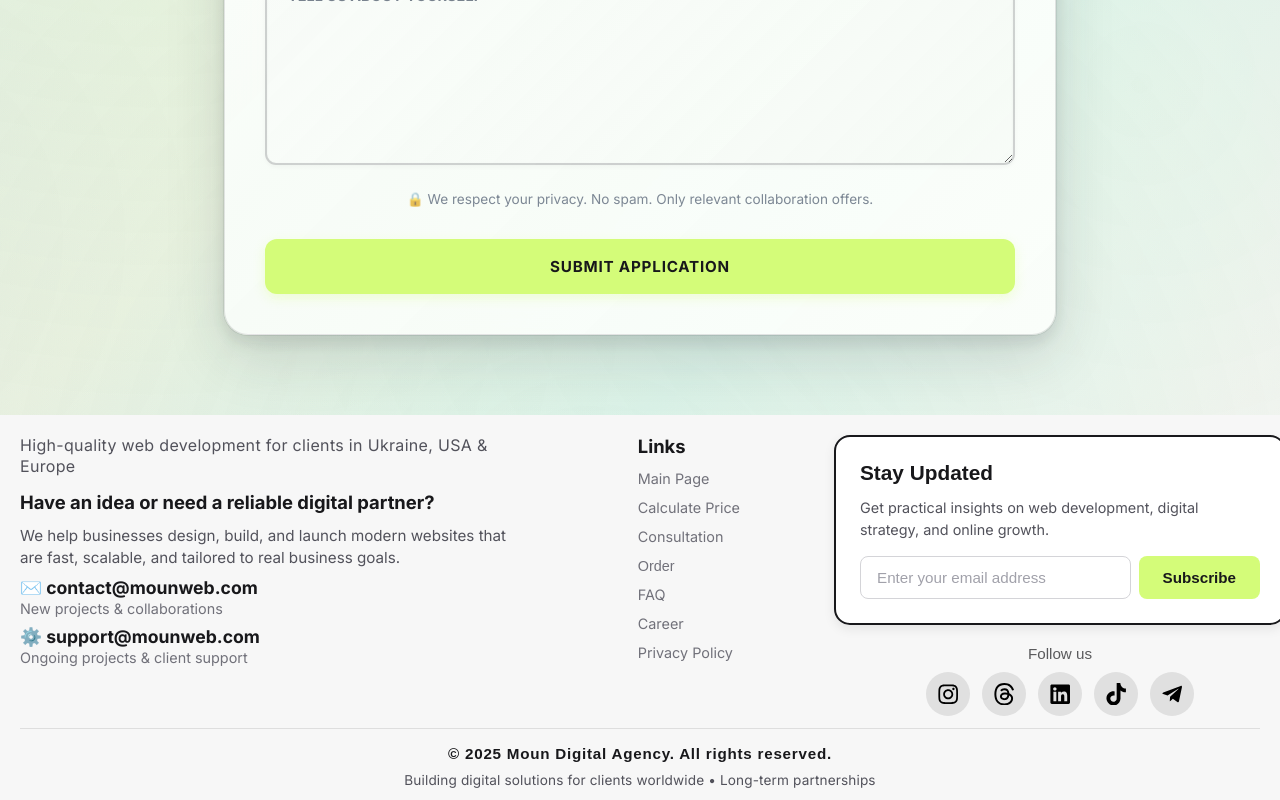
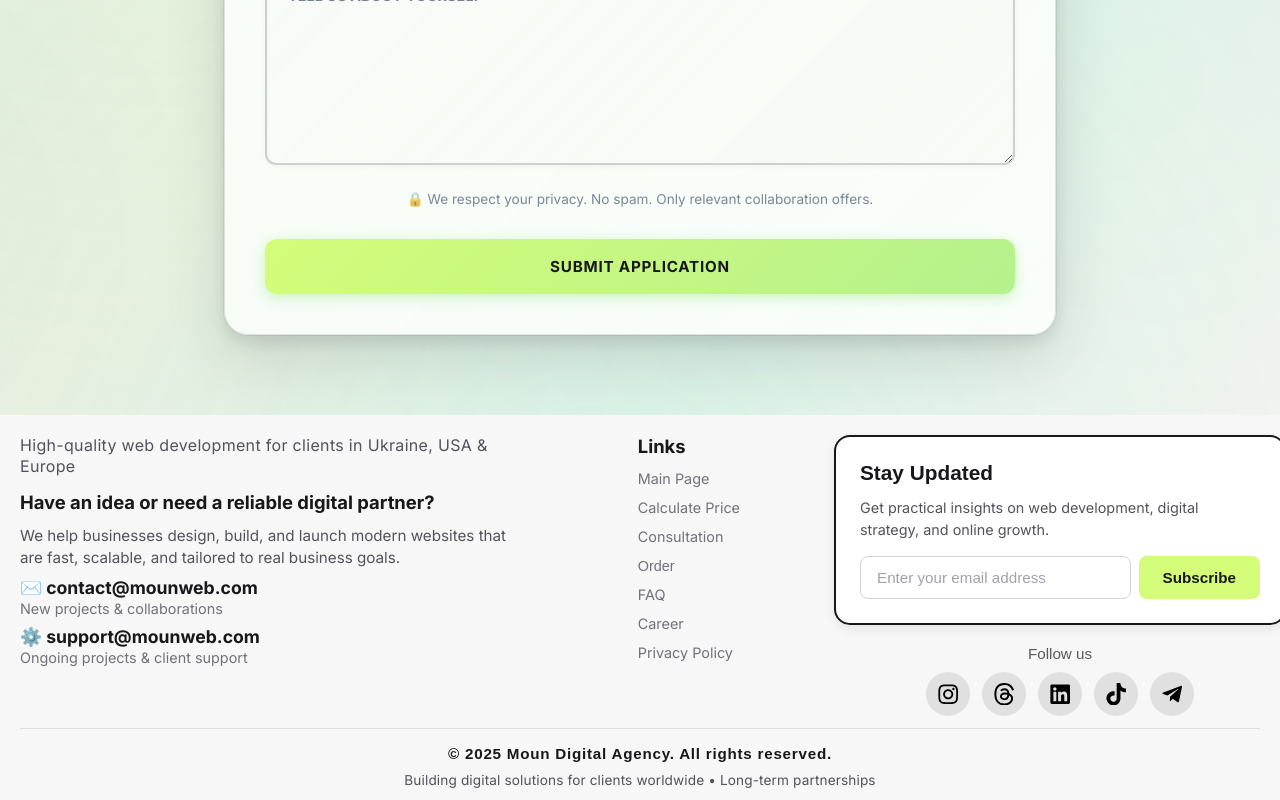
Before and after one commit to ScriptManBuilder/front-moun, a React (Create React App) app: page /career in a window 1280 px wide. Shown: the part 902-1702 px from the top of the page. Built offline with nearby package versions, Linux system fonts and the light colour scheme.

Commit message:
redesign button

```diff
--- a/src/assets/styles/careerForm.styles.ts
+++ b/src/assets/styles/careerForm.styles.ts
@@ -601,16 +601,17 @@
   font-size: 1.15rem;
   font-weight: 700;
   color: #18181b;
-  background: #d4fc79;
+  background: linear-gradient(135deg, #d4fc79 0%, #96e6a1 100%);
+  background-size: 200% 200%;
   border: none;
   border-radius: 12px;
   cursor: pointer;
-  transition: all 0.3s ease;
+  transition: all 0.4s cubic-bezier(0.4, 0, 0.2, 1);
   margin-top: 15px;
   letter-spacing: 0.8px;
   text-transform: uppercase;
   font-size: 0.95rem;
-  box-shadow: 0 4px 12px rgba(212, 252, 121, 0.3);
+  box-shadow: 0 4px 15px rgba(150, 230, 161, 0.4), 0 2px 8px rgba(212, 252, 121, 0.3);
   position: relative;
   overflow: hidden;
   font-family: 'Inter', 'Montserrat', 'Roboto', sans-serif;
@@ -618,20 +619,37 @@
   touch-action: manipulation;
   -webkit-tap-highlight-color: transparent;
 
+  &::before {
+    content: '';
+    position: absolute;
+    top: 0;
+    left: -100%;
+    width: 100%;
+    height: 100%;
+    background: linear-gradient(90deg, transparent, rgba(255, 255, 255, 0.3), transparent);
+    transition: left 0.6s ease;
+  }
+
   &:hover:not(:disabled) {
-    background: #d4fc79;
-    transform: translateY(-1px);
-    box-shadow: 0 4px 12px rgba(230, 255, 0, 0.3);
+    background-position: 100% 50%;
+    transform: translateY(-2px) scale(1.01);
+    box-shadow: 0 8px 25px rgba(150, 230, 161, 0.5), 0 4px 12px rgba(212, 252, 121, 0.4);
+
+    &::before {
+      left: 100%;
+    }
   }
 
   &:active:not(:disabled) {
-    transform: translateY(0);
+    transform: translateY(0) scale(0.99);
+    box-shadow: 0 2px 10px rgba(150, 230, 161, 0.3);
   }
 
   &:disabled {
     opacity: 0.65;
     cursor: not-allowed;
     transform: none;
+    background: linear-gradient(135deg, #d4fc79 0%, #96e6a1 100%);
   }
 
   @media (max-width: 768px) {
```
